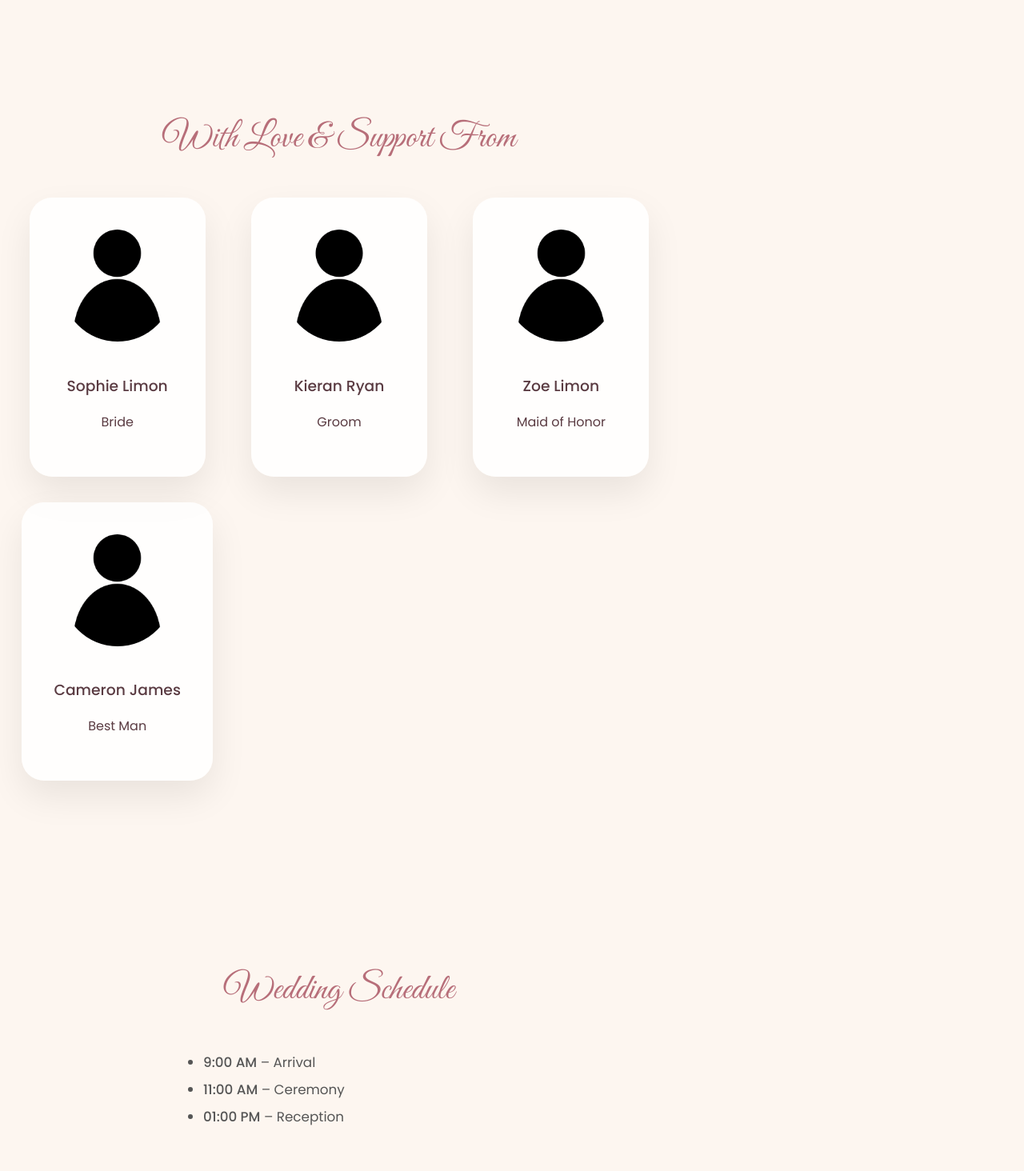
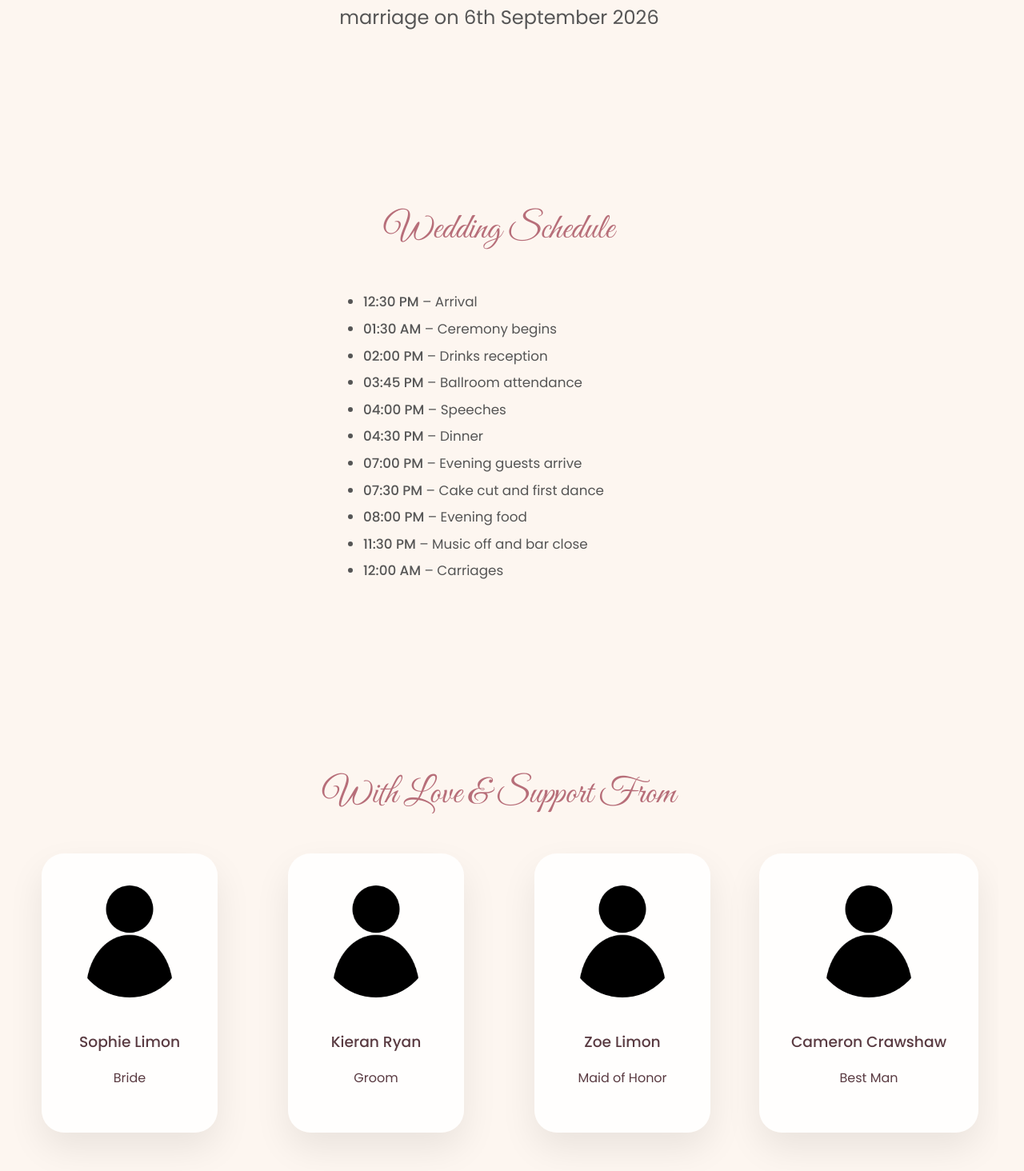
Before and after one commit to arose20/SK_wedding_website, a React (Vite) app: page / in a window 1280 px wide. Shown: the part 586-2050 px from the top of the page at 80% size. Built offline with nearby package versions, Linux system fonts and the light colour scheme; a web font is replaced by a local one.

Commit message:
update schedule and removed emojis

```diff
--- a/src/components/Home.jsx
+++ b/src/components/Home.jsx
@@ -7,7 +7,7 @@ const people = [
   { name: "Sophie Limon", role: "Bride", img: personIcon },
   { name: "Kieran Ryan", role: "Groom", img: personIcon },
   { name: "Zoe Limon", role: "Maid of Honor", img: personIcon },
-  { name: "Cameron James", role: "Best Man", img: personIcon },
+  { name: "Cameron Crawshaw", role: "Best Man", img: personIcon },
 ];
 
 export default function Home() {
@@ -112,13 +112,36 @@ export default function Home() {
       {/* HERO */}
       <section className="section hero">
         <div className="container">
-        <h1 className="couple-name">Sophie & Kieran</h1>
+        <h1 className="couple-name">Sophie & Kieran are getting married!</h1>
         <p className="subtitle">
-          Together with their families, Sophie Louise Limon and Kieran Ryan,
+          Sophie Limon and Kieran Ryan,
           invite you to celebrate their marriage on 6th September 2026
         </p>
         </div>
       </section>
+
+
+      {/* remove bullet point so looks nice, music off half 11 */}
+      {/* SCHEDULE */}
+      <section id="schedule" className="section schedule">
+        <div className="container">
+        <h2 className="section-title">Wedding Schedule</h2>
+        <ul className="schedule-list">
+          <li><strong>12:30 PM</strong> – Arrival</li>
+          <li><strong>01:30 AM</strong> – Ceremony begins</li>
+          <li><strong>02:00 PM</strong> – Drinks reception</li>
+          <li><strong>03:45 PM</strong> – Ballroom attendance</li>
+          <li><strong>04:00 PM</strong> – Speeches</li>
+          <li><strong>04:30 PM</strong> – Dinner</li>
+          <li><strong>07:00 PM</strong> – Evening guests arrive</li>
+          <li><strong>07:30 PM</strong> – Cake cut and first dance</li>
+          <li><strong>08:00 PM</strong> – Evening food</li>
+          <li><strong>11:30 PM</strong> – Music off and bar close</li>
+          <li><strong>12:00 AM</strong> – Carriages</li>
+        </ul>
+        </div>
+      </section>
+
 
       {/* PEOPLE */}
       <section id="people" className="section people">
@@ -136,17 +159,7 @@ export default function Home() {
         </div>
       </section>
 
-      {/* SCHEDULE */}
-      <section id="schedule" className="section schedule">
-        <div className="container">
-        <h2 className="section-title">Wedding Schedule</h2>
-        <ul className="schedule-list">
-          <li><strong>9:00 AM</strong> – Arrival</li>
-          <li><strong>11:00 AM</strong> – Ceremony</li>
-          <li><strong>01:00 PM</strong> – Reception</li>
-        </ul>
-        </div>
-      </section>
+
 
       {/* DIRECTIONS */}
       <section id="directions" className="section directions">
@@ -163,6 +176,22 @@ export default function Home() {
         </div>
         </div>
       </section>
+
+      {/* Accommodation */}
+
+
+
+
+      {/* Gifts */}
+
+
+
+
+
+
+
+
+
 
       {/* RSVP */}
       <section id="rsvp" className="section rsvp">
@@ -212,11 +241,11 @@ export default function Home() {
               <h3>Your RSVP</h3>
               <label className="option">
                 <input type="radio" name="rsvp" value="yes" onChange={handleChange} />
-                <span>I’ll Be There ✅</span>
+                <span>I’ll Be There</span>
               </label>
               <label className="option">
                 <input type="radio" name="rsvp" value="no" onChange={handleChange} />
-                <span>Can’t Make It ❌</span>
+                <span>Can’t Make It</span>
               </label>
             </div>
 
```
